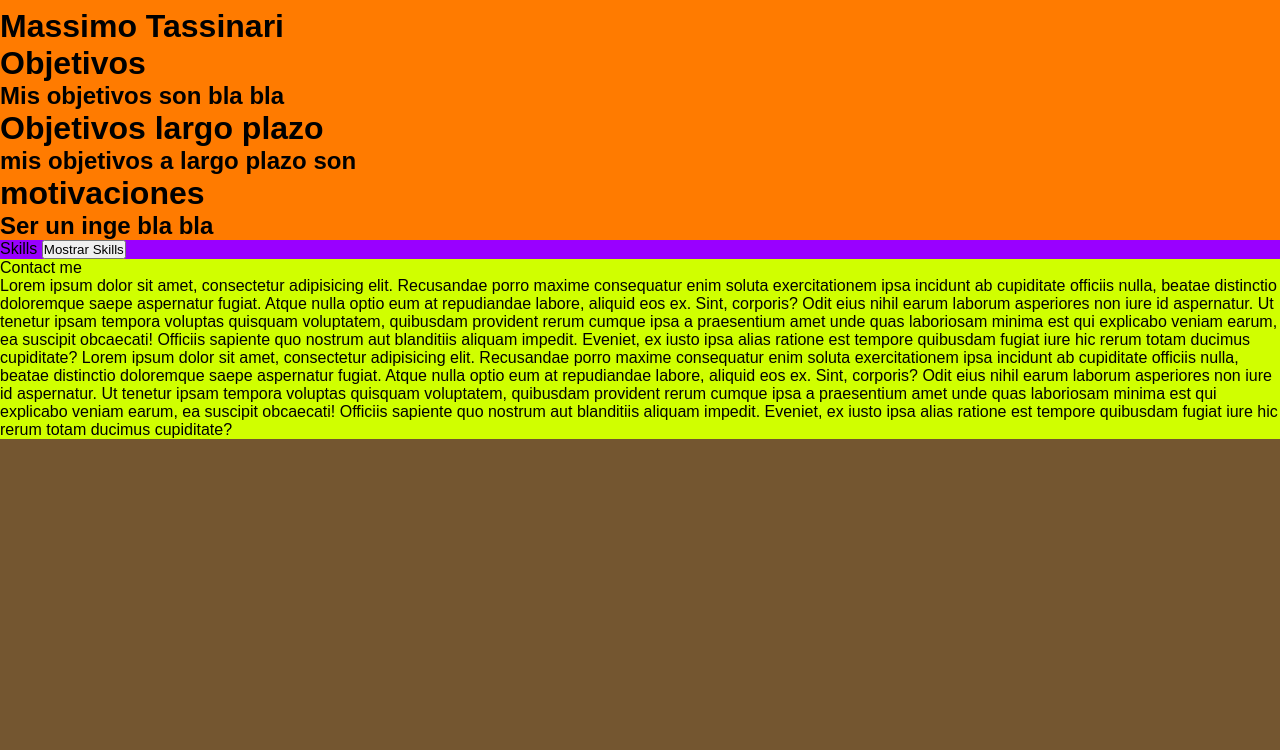
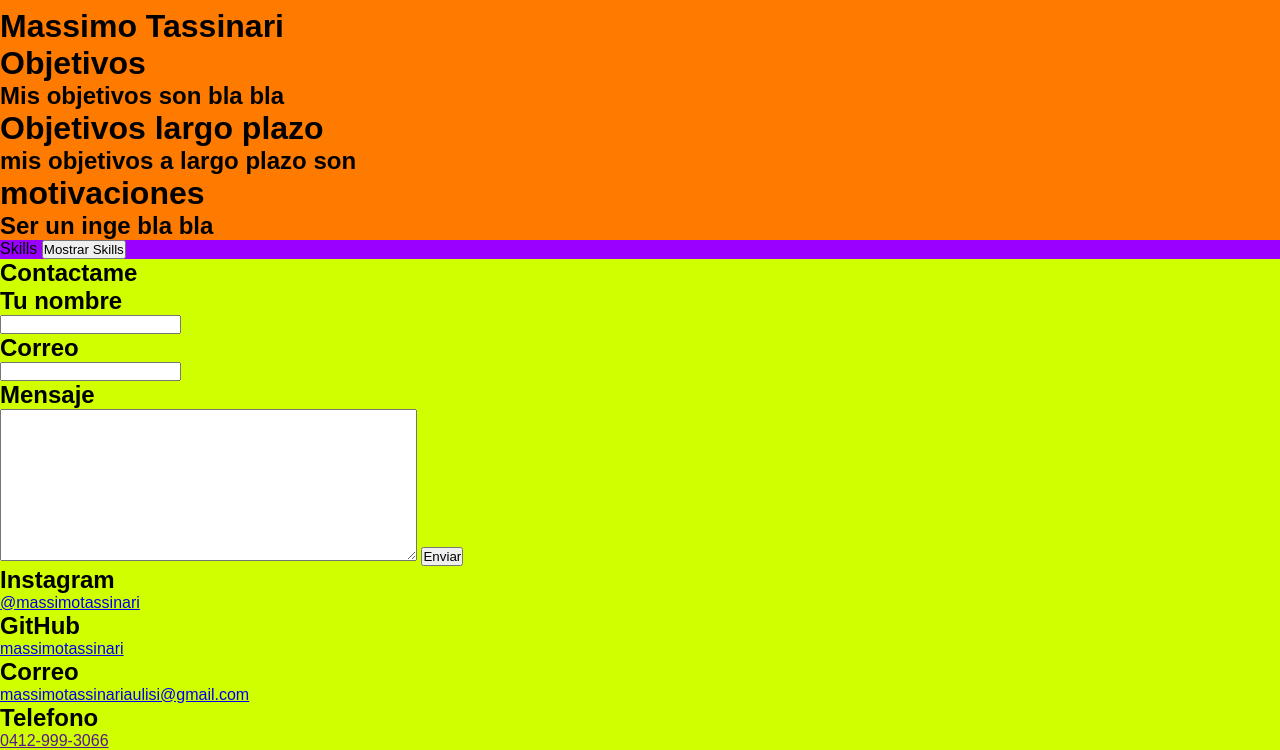
Before and after one commit to massimotassinari/CV, a plain HTML site: page index.html in a window 1280 px wide. Shown: the part 4784-5534 px from the top of the page. Before the commit the page ends 5223 px from the top, so only its background shows below. Drawn offline with Linux system fonts and the light colour scheme; a web font is replaced by a local one.

Commit message:
subiendo branch contact

```diff
--- a/index.html
+++ b/index.html
@@ -116,33 +116,36 @@
       </section>
 
       <section id="Contact-Me" class="Contact-Me">
-        Contact me
+            <form id="form">
 
-        <p>
-          Lorem ipsum dolor sit amet, consectetur adipisicing elit. Recusandae
-          porro maxime consequatur enim soluta exercitationem ipsa incidunt ab
-          cupiditate officiis nulla, beatae distinctio doloremque saepe
-          aspernatur fugiat. Atque nulla optio eum at repudiandae labore,
-          aliquid eos ex. Sint, corporis? Odit eius nihil earum laborum
-          asperiores non iure id aspernatur. Ut tenetur ipsam tempora voluptas
-          quisquam voluptatem, quibusdam provident rerum cumque ipsa a
-          praesentium amet unde quas laboriosam minima est qui explicabo veniam
-          earum, ea suscipit obcaecati! Officiis sapiente quo nostrum aut
-          blanditiis aliquam impedit. Eveniet, ex iusto ipsa alias ratione est
-          tempore quibusdam fugiat iure hic rerum totam ducimus cupiditate?
-          Lorem ipsum dolor sit amet, consectetur adipisicing elit. Recusandae
-          porro maxime consequatur enim soluta exercitationem ipsa incidunt ab
-          cupiditate officiis nulla, beatae distinctio doloremque saepe
-          aspernatur fugiat. Atque nulla optio eum at repudiandae labore,
-          aliquid eos ex. Sint, corporis? Odit eius nihil earum laborum
-          asperiores non iure id aspernatur. Ut tenetur ipsam tempora voluptas
-          quisquam voluptatem, quibusdam provident rerum cumque ipsa a
-          praesentium amet unde quas laboriosam minima est qui explicabo veniam
-          earum, ea suscipit obcaecati! Officiis sapiente quo nostrum aut
-          blanditiis aliquam impedit. Eveniet, ex iusto ipsa alias ratione est
-          tempore quibusdam fugiat iure hic rerum totam ducimus cupiditate?
-        </p>
-      </section>
+
+            <h1>Contactame</h1>
+            <h2>Tu nombre</h2>
+            <input type="text" id="nombre">
+            <h2>Correo</h2>
+            <input type="text" id="correo">
+            <h2>Mensaje</h2>
+            <textarea name="mensaje" id="mensaje" cols="50" rows="10"></textarea>
+            <button type="submit" id="botonMensaje" onclick="enviarMensaje();">Enviar</button>
+
+
+            </form>
+
+            <div>
+                <h2>Instagram</h2>
+                <a href="https://www.instagram.com/massimotassinari/?hl=es-la" target="_blank">@massimotassinari</a>
+                <h2>GitHub</h2>
+                <a href="https://github.com/massimotassinari" target="_blank">massimotassinari</a>
+                <h2>Correo</h2>
+                <a href="mailto:massimotassinariaulisi@gmail.com" target="_blank">massimotassinariaulisi@gmail.com</a>
+                <h2>Telefono</h2>
+                <a href="" target="_blank">0412-999-3066</a>
+
+
+
+            </div>
+        </section>
+
     </main>
 
     <script src="./main.js"></script>
--- a/main.js
+++ b/main.js
@@ -1,4 +1,6 @@
-
+const nombre = document.getElementById("nombre");
+const correo = document.getElementById("correo");
+const mensaje = document.getElementById("mensaje");
 
 //funcion que me desplega el menu bar
 
@@ -69,3 +71,23 @@ function mostrarSkills(){
 
     `;
 }
+
+function enviarMensaje(){
+    const nombrePrep = nombre.value;
+    console.log(nombrePrep)
+
+
+
+
+    const correoPrep = correo.value;
+    console.log(correoPrep)
+
+    const mensajePrep = mensaje.value;
+    console.log(mensajePrep)
+
+    window.alert("“Su solicitud ha sido enviada")
+
+    form.reset();
+
+
+}
```
Also changed, not shown: 1 other file.
